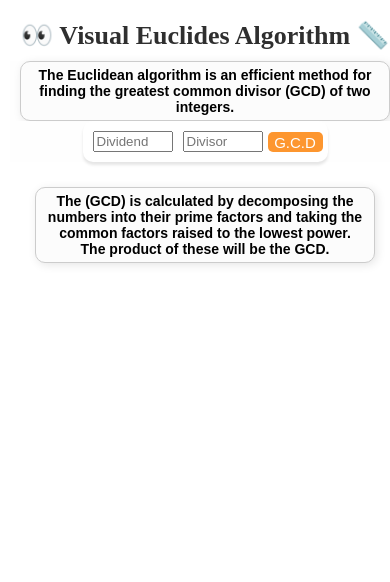
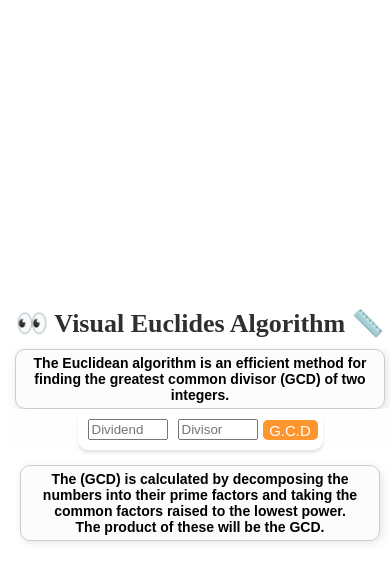
Before and after one commit to maestroGit/visual-EuclidesAlgorithm, a plain HTML site: page index.html in a window 390 px wide. Drawn offline with Linux system fonts and the light colour scheme.

Commit message:
center content in view

```diff
--- a/style.css
+++ b/style.css
@@ -8,6 +8,8 @@ body {
   padding: 0;
   overflow: hidden;
   display: flex;
+  justify-content: center;
+  align-items: center;
   flex-direction: column;
   height: 100%;
   width: 100%;
@@ -59,7 +61,7 @@ h1 {
   /* Apila elementos verticalmente */
   justify-content: center;
   /* Centra el contenido horizontalmente */
-  width: 70%;
+  width: 100%;
   /* Asegura que el div ocupe todo el ancho */
   min-height: 200px;
   /* Establece una altura mínima uniforme */
@@ -206,6 +208,6 @@ button:hover {
   }
 
   .footer {
-    margin: 20px;
+    margin: 10px;
   }
 }
```
